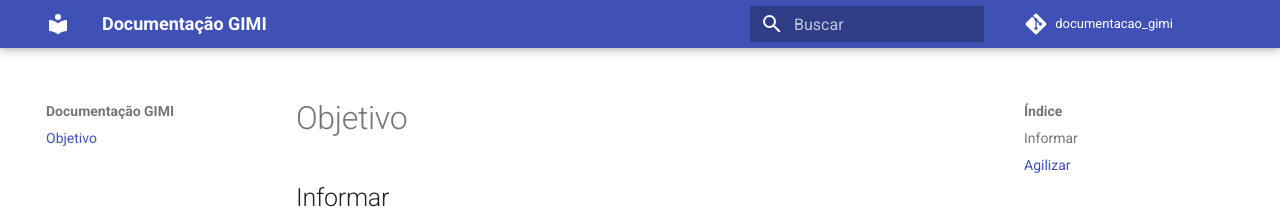
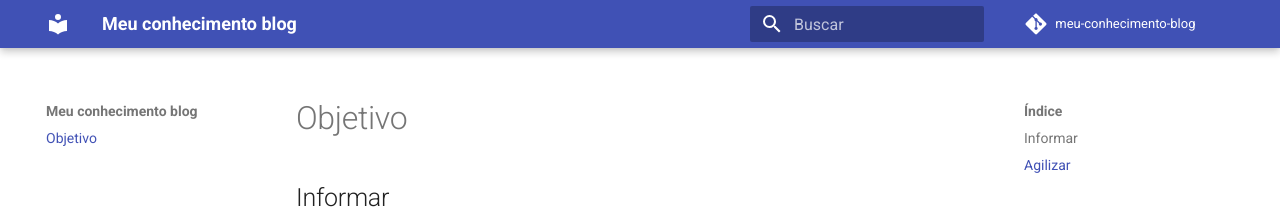
Before and after one commit to Eduardo-Milagres/meu-conhecimento-blog, an MkDocs documentation site: the page built from docs/index.md, in a window 1280 px wide. Shown: the top 209 px of the page. Built offline with MkDocs 1.6.1 and Material for MkDocs 9.7.7, drawn with Linux system fonts in a browser that asks for light colours; comment, search, counter and statistics services are not loaded.

Commit message:
:bricks: setting website properties

```diff
--- a/mkdocs.yml
+++ b/mkdocs.yml
@@ -1,6 +1,6 @@
-site_name: Documentação GIMI
-repo_url: https://github.com/Eduardo-Milagres/documentacao_gimi
-repo_name: documentacao_gimi
+site_name: Meu conhecimento blog
+repo_url: https://github.com/Eduardo-Milagres/meu-conhecimento-blog
+repo_name: meu-conhecimento-blog
 edit_uri: tree/main/docs
 
 theme:
```
